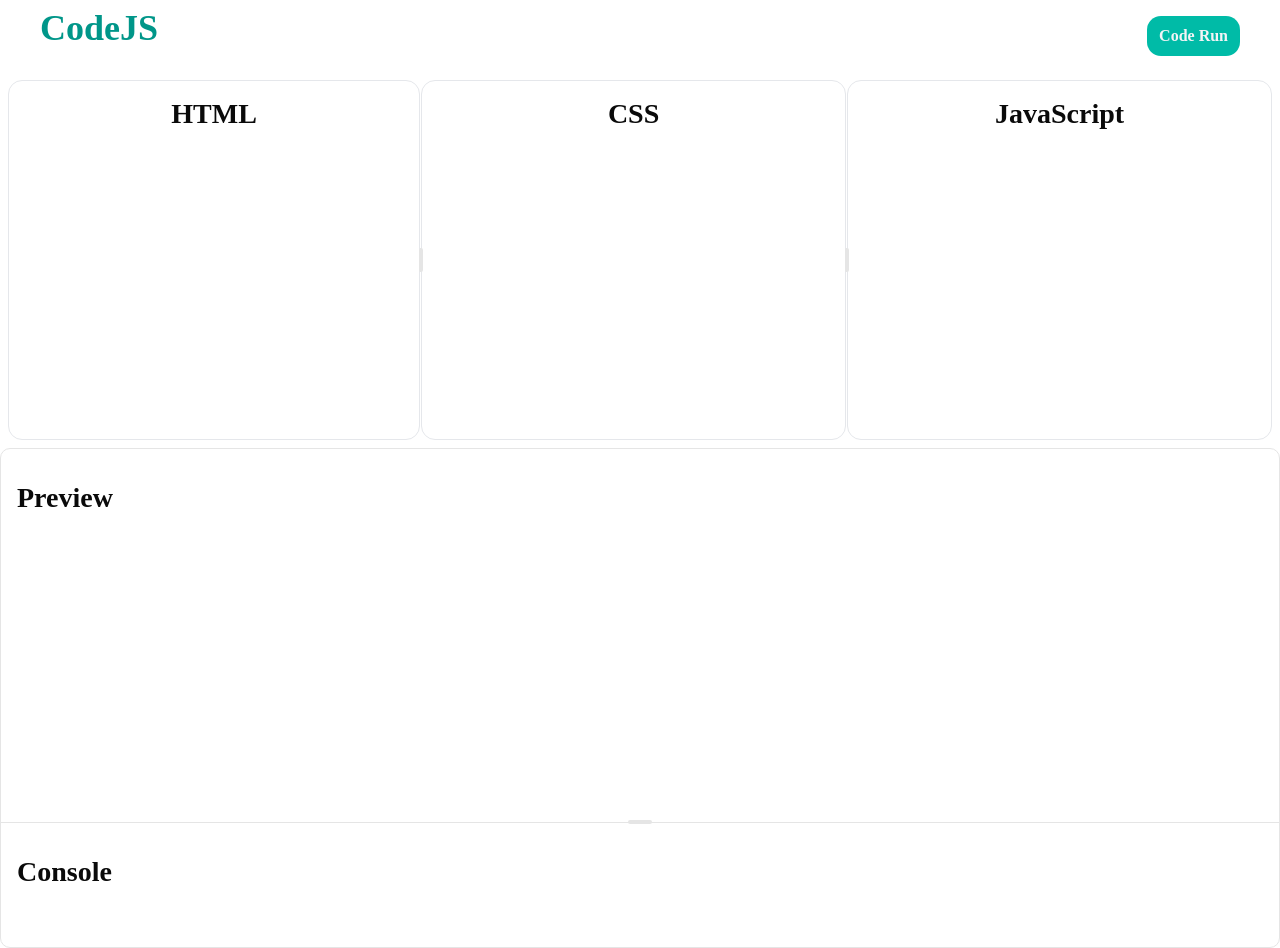
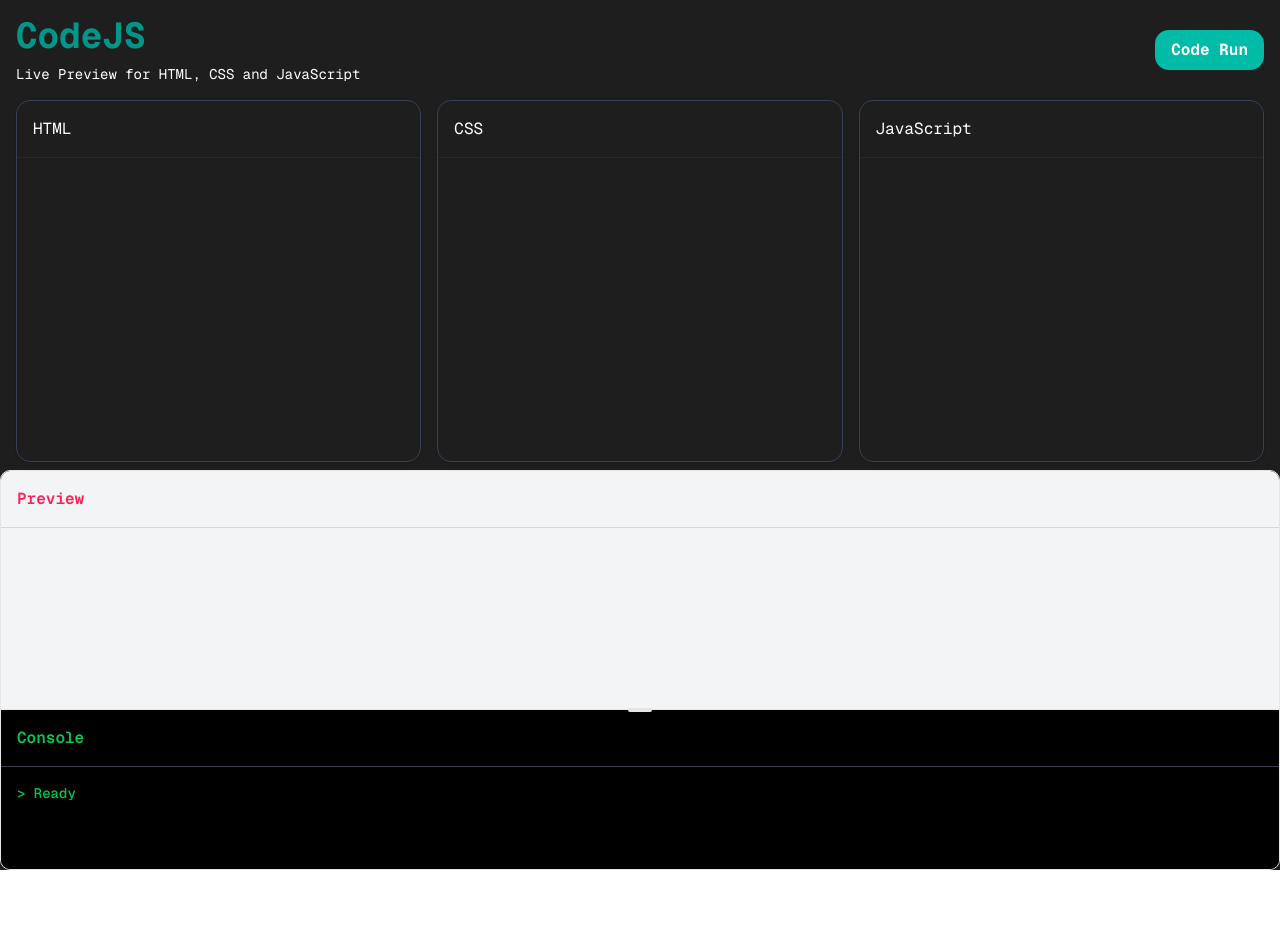
Before and after one commit to hshehriyaralam/codePen, a Next.js app: page / in a window 1280 px wide. After the commit the page ends 870 px from the top, so only its background shows below. Built offline with nearby package versions, Linux system fonts and the light colour scheme.

Commit message:
polish UI

```diff
--- a/app/page.tsx
+++ b/app/page.tsx
@@ -1,159 +1,9 @@
-"use client";
-import { useEffect, useState } from "react";
-import {
-  ResizableHandle,
-  ResizablePanel,
-  ResizablePanelGroup,
-} from "@/components/ui/resizable";
+import Outlet from "@/components/layout/outlet";
 
 export default function Home() {
-  const [html, setHtml] = useState("");
-  const [css, sectCss] = useState("");
-  const [js, setJs] = useState("");
-  const [srcDoc, setSrcDoc] = useState<any>([]);
-  const [consoleOutput, setConsoleOutput] = useState("");
-
-  const RunCode = () => {
-    const code = `<html lang="en">
-        <head>
-        <style>
-        ${css}
-        </style>
-      <body>
-          ${html}
-      </body>
-      <script type="text/javascript">
-      ${js}
-      </script>
-      </html>`;
-    setSrcDoc(code);
-  };
-
-  console.log(consoleOutput);
-  useEffect(() => {
-    setTimeout(() => {
-      RunCode();
-    }, 500);
-  }, [html, css, js]);
-
   return (
-    <div className="w-full min-h-screen bg-white ">
-      <div className="flex items-center justify-between mx-10  my-2">
-        <h1 className="text-4xl  font-quicksand font-bold  text-teal-600 text-center  mb-4">
-          CodeJS
-        </h1>
-        <button
-          onClick={RunCode}
-          className="py-2  px-3 py-1  text-md rounded-xl text-gray-100
-       cursor-pointer bg-teal-500  font-bold "
-        >
-          Code Run
-        </button>
-      </div>
-
-      {/* Editor */}
-
-      <ResizablePanelGroup
-        orientation="horizontal"
-        className="p-2  flex items-center    w-full   "
-      >
-        {/* for html */}
-        <ResizablePanel
-          defaultSize="32%"
-          className="border  border-gray-200 rounded-xl   w-120 min-h-90 scroll-none"
-        >
-          <h2 className="text-[28px]  font-bold  m-3  text-center text-mauve-600">
-            HTML
-          </h2>
-
-          <textarea
-            className="text-gray-700  w-[90%]  mx-4  h-70
-            outline-none  border-none     text-[15px]  resize-none"
-            value={html}
-            onChange={(e) => setHtml(e.target.value)}
-            rows={4}
-          ></textarea>
-        </ResizablePanel>
-        <ResizableHandle withHandle />
-
-        {/* for CSS */}
-        <ResizablePanel
-          defaultSize="33%"
-          className="border  border-gray-200 rounded-xl   w-120 min-h-90     "
-        >
-          <h2 className="text-[28px]  font-bold  m-3  text-center  text-mauve-600">
-            CSS
-          </h2>
-
-          <textarea
-            className="text-gray-700  w-[90%]  mx-4 h-70
-            outline-none  border-none      text-[15px]  resize-none"
-            value={css}
-            onChange={(e) => sectCss(e.target.value)}
-            rows={4}
-          ></textarea>
-        </ResizablePanel>
-
-        <ResizableHandle withHandle />
-
-        {/* for JS */}
-        <ResizablePanel
-          defaultSize="33%"
-          className="border  border-gray-200 rounded-xl   w-120 min-h-90    "
-        >
-          <h2 className="text-[28px]  font-bold  m-3  text-center text-mauve-600">
-            JavaScript
-          </h2>
-
-          <textarea
-            className="text-gray-700  w-[90%]  mx-4  h-70
-            outline-none  border-none    text-[15px]  resize-none"
-            value={js}
-            onChange={(e) => setJs(e.target.value)}
-            rows={4}
-          ></textarea>
-        </ResizablePanel>
-      </ResizablePanelGroup>
-
-      {/* Previews  */}
-      <ResizablePanelGroup
-        orientation="vertical"
-        className="min-h-[500px] max-w-sm rounded-lg border  max-w-full"
-      >
-        <ResizablePanel
-          defaultSize="75%"
-          className=" rounded-xl  w-full h-100 my-4 "
-        >
-          <p className="text-[28px]  font-bold  m-3  text-mauve-600  mx-4">
-            Preview{" "}
-          </p>
-          {/* For render HTML and CSS */}
-          <iframe
-            width="100%"
-            height="300px"
-            frameBorder={0}
-            sandbox="allow-scripts"
-            srcDoc={srcDoc}
-            className="font-semibold"
-          >
-            {/* {srcDoc} */}
-          </iframe>
-        </ResizablePanel>
-
-        <ResizableHandle withHandle />
-
-        {/* Console */}
-        <ResizablePanel
-          defaultSize="25%"
-          className="rounded-xl  w-full h-80 my-4 "
-        >
-          <p className="text-[28px]  font-bold  m-3  text-mauve-600  mx-4">
-            Console
-          </p>
-          {/* For render Javascript */}
-          <p className="text-gray-300"></p>
-        </ResizablePanel>
-      </ResizablePanelGroup>
-    </div>
+   <div>
+    <Outlet />
+   </div>
   );
 }
--- /dev/null
+++ b/components/common/editor.tsx
@@ -0,0 +1,28 @@
+import React from 'react'
+
+const Editor = ({editors} :  any) => {
+       const editorClass =
+            " bg-[#1e1e1e] border border-gray-700 rounded-xl  shadow-sm py-4 ";
+
+          const textAreClass =
+            "bg-transparent text-white resize-none  h-[280px] w-full text-[14px] outline-none border-none p-4  font-mono    ";
+  return (
+     <div className="grid lg:grid-cols-3 grid-colos-1 gap-4  lg:px-4  px-2   w-full  ">
+          {editors?.map(([title, value, setter]: any) => (
+            <div className={editorClass} key={title}>
+              <div className="w-full font-mono text-white border-b border-gray-800 px-4  text-md pb-4">
+                {title}
+              </div>
+              <textarea
+                className={textAreClass}
+                value={value}
+                onChange={(e) => setter(e.target.value)}
+                rows={4}
+              ></textarea>
+            </div>
+          ))}
+        </div>
+  )
+}
+
+export default React.memo(Editor)
--- /dev/null
+++ b/components/common/header.tsx
@@ -0,0 +1,27 @@
+import React from 'react'
+
+const Header = ({RunCode} : any) => {
+  return (
+        <div className="flex  flex-col gap-4  lg:gap-0  lg:flex-row  lg:items-center lg:justify-between  p-4   ">
+        <div>
+          <h1 className="text-4xl  font-quicksand font-bold  text-teal-600   mb-2  font-mono ">
+            CodeJS
+          </h1>
+          <p className="text-white font-mono  text-sm">
+            {" "}
+            Live Preview for HTML, CSS and JavaScript
+          </p>
+        </div>
+
+        <button
+          onClick={RunCode}
+          className="py-2  px-4 py-1  text-md rounded-xl text-white
+       cursor-pointer bg-teal-500  font-bold  font-mono  "
+        >
+          Code Run
+        </button>
+      </div>
+  )
+}
+
+export default  React.memo(Header)
--- /dev/null
+++ b/components/common/previewConsole.tsx
@@ -0,0 +1,57 @@
+import React from 'react'
+import {
+  ResizableHandle,
+  ResizablePanel,
+  ResizablePanelGroup,
+} from "@/components/ui/resizable";
+
+const PreviewConsole = ({srcDoc, consoleOutput}:any) => {
+  return (
+    <ResizablePanelGroup
+          orientation="vertical"
+          className="min-h-[400px] max-w-sm rounded-lg border  max-w-full   overflow-hidden"
+        >
+          {/* Preview div */}
+          <ResizablePanel
+            defaultSize="60%"
+            className="w-full h-[280px] bg-gray-100 overflow-hidden"
+          >
+            <div
+              className="w-full font-mono text-rose-500  font-semibold  border-b
+             border-gray-300 px-4  text-md pb-4 mt-4"
+            >
+              Preview
+            </div>
+
+            <iframe
+              width="100%"
+              height="180px"
+              frameBorder={0}
+              sandbox="allow-scripts"
+              srcDoc={srcDoc}
+              className="font-semibold  text-md font-mono p-1 px-2"
+            />
+          </ResizablePanel>
+
+          <ResizableHandle withHandle />
+
+          {/* Console Div */}
+          <ResizablePanel
+            defaultSize="40%"
+            className="w-full h-[350px] bg-black "
+          >
+            <div
+              className="w-full font-mono text-green-500  font-semibold  border-b
+             border-gray-700 px-4  text-md py-4 "
+            >
+              Console
+            </div>
+            <pre className="font-medium   text-sm font-mono p-4 px-4 text-green-500 ">
+              {consoleOutput || "> Ready"}
+            </pre>
+          </ResizablePanel>
+        </ResizablePanelGroup>
+  )
+}
+
+export default   React.memo(PreviewConsole)
--- /dev/null
+++ b/components/layout/outlet.tsx
@@ -0,0 +1,74 @@
+"use client";
+import React, { useEffect, useState } from "react";
+
+import Header from "../common/header";
+import Editor from "../common/editor";
+import PreviewConsole from "../common/previewConsole";
+
+const Outlet = () => {
+  const [html, setHtml] = useState("");
+  const [css, setCss] = useState("");
+  const [js, setJs] = useState("");
+  const [srcDoc, setSrcDoc] = useState<any>([]);
+  const [consoleOutput, setConsoleOutput] = useState("");
+
+  const RunCode = () => {
+    setConsoleOutput("");
+    const code = `
+        <html lang="en">
+            <head>
+            <style>
+            ${css}
+            </style>
+          <body>
+              ${html}
+          </body>
+          <script>
+          const oldLog = console.log;
+          console.log = function(...args){
+          window.parent.postMessage({
+          type : console,
+          message : args.join(" ")
+          })
+          }
+          try{
+            ${js}
+          }catch(error){
+          window.parent.postMessage({
+          type : console,
+          message : error.toString()
+          })
+          }
+          </script>
+          </html>`;
+    setSrcDoc(code);
+  };
+
+  const editors = [
+    ["HTML", html, setHtml],
+    ["CSS", css, setCss],
+    ["JavaScript", js, setJs],
+  ];
+
+
+
+  useEffect(() => {
+    setTimeout(() => {
+      RunCode();
+    }, 500);
+  }, [html, css, js]);
+  return (
+    <section className="w-full min-h-screen bg-[#1e1e1e]  overflow-hidden ">
+      <Header />
+      <div className="grid grid-cols-1  gap-2  w-full ">
+        <Editor editors={editors} />
+        <PreviewConsole
+        srcDoc={srcDoc}
+        consoleOutput={consoleOutput}
+        />
+      </div>
+    </section>
+  );
+};
+
+export default React.memo(Outlet);
```
